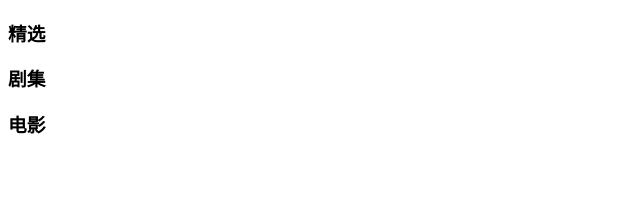
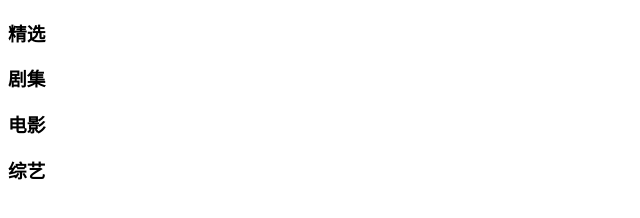
Before and after one commit to l-hbo/llhb, a plain HTML site: page index.html in a window 1280 px wide. Shown: the full height of the page, 0-640 px from the left. Drawn offline with Linux system fonts and the light colour scheme.

Commit message:
添加综艺模块

```diff
--- a/index.html
+++ b/index.html
@@ -10,5 +10,6 @@
     <h3>精选</h3>
     <h3>剧集</h3>
     <h3>电影</h3>
+    <h3>综艺</h3>
 </body>
 </html>
```
